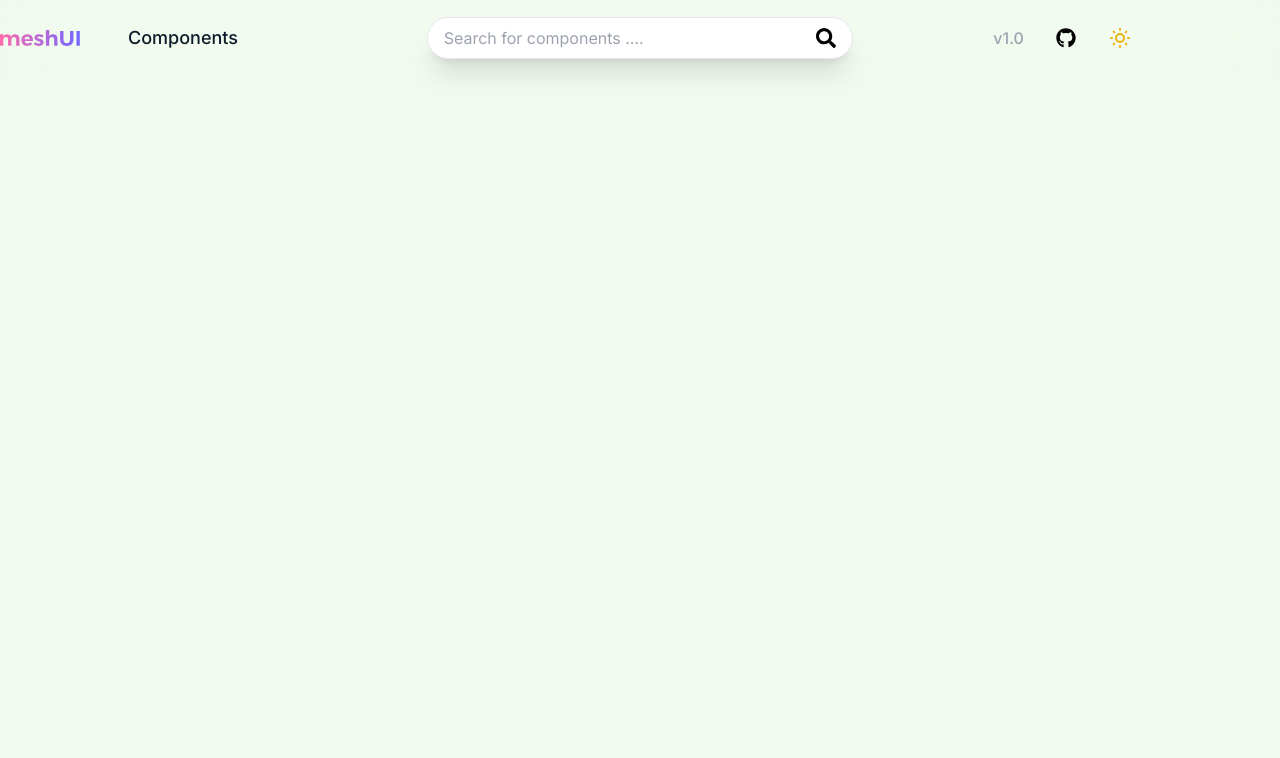
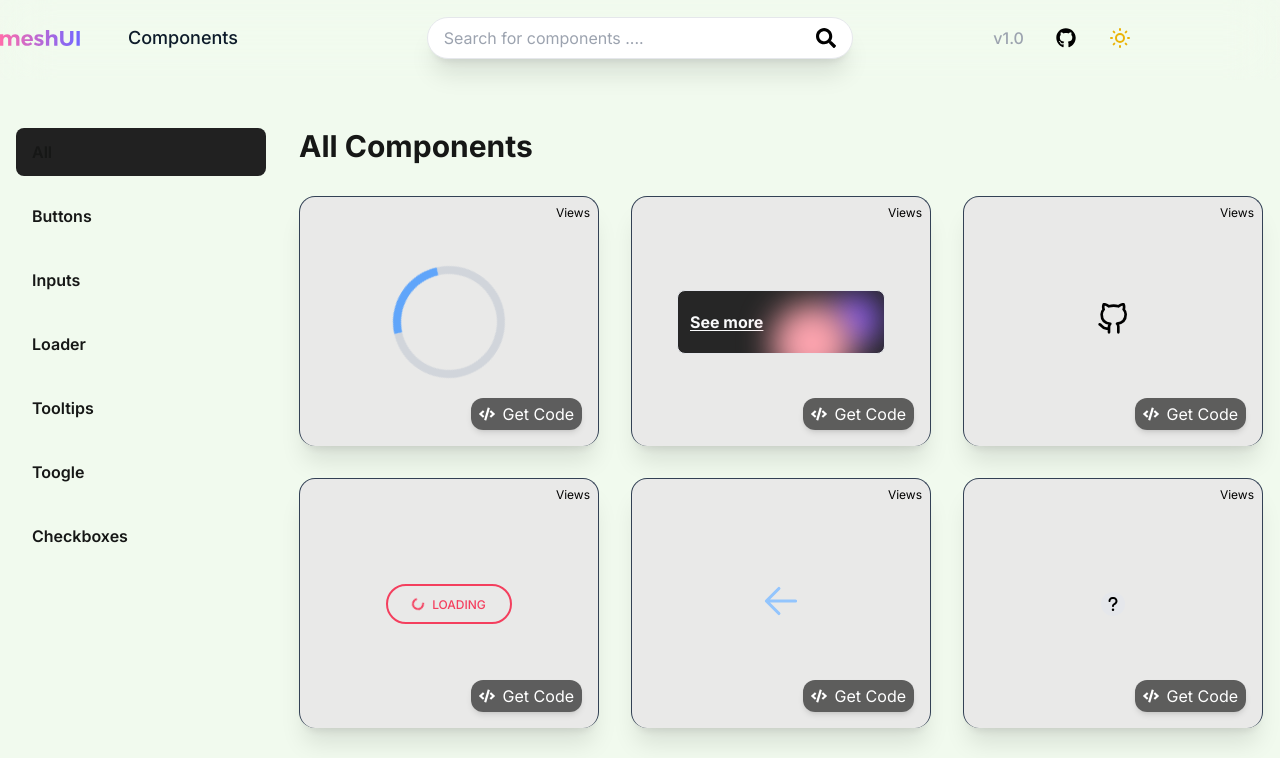
Before and after one commit to devAaus/Mesh_Ui, a Next.js app: page /elements in a window 1280 px wide. Shown: the top 758 px of the page. Built offline with nearby package versions, Linux system fonts and the light colour scheme.

Commit message:
updated components page

```diff
--- a/app/data.js
+++ b/app/data.js
@@ -2,6 +2,7 @@ export const data = [
     {
         id: 1,
         name: 'Loader1',
+        category: 'loader',
         code: <div class="flex-col gap-4 w-full flex items-center justify-center">
             <div class="w-28 h-28 border-8 text-blue-400 text-4xl animate-spin border-gray-300 flex items-center justify-center border-t-blue-400 rounded-full">
             </div>
@@ -10,13 +11,15 @@ export const data = [
     {
         id: 2,
         name: 'Button1',
-        code: <button class="group group-hover:before:duration-500 group-hover:after:duration-500 after:duration-500 hover:border-rose-300 hover:before:[box-shadow:_20px_20px_20px_30px_#a21caf] duration-500 before:duration-500 hover:duration-500 underline underline-offset-2 hover:after:-right-8 hover:before:right-12 hover:before:-bottom-8 hover:before:blur hover:underline hover:underline-offset-4  origin-left hover:decoration-2 hover:text-rose-300 relative bg-neutral-800 h-16 w-64 border text-left p-3 text-gray-50 text-base font-bold rounded-lg  overflow-hidden  before:absolute before:w-12 before:h-12 before:content[''] before:right-1 before:top-1 before:z-10 before:bg-violet-500 before:rounded-full before:blur-lg  after:absolute after:z-10 after:w-20 after:h-20 after:content['']  after:bg-rose-300 after:right-8 after:top-3 after:rounded-full after:blur-lg">
+        category: 'button',
+        code: <button class=" group group-hover:before:duration-500 group-hover:after:duration-500 after:duration-500 hover:border-rose-300 hover:before:[box-shadow:_20px_20px_20px_30px_#a21caf] duration-500 before:duration-500 hover:duration-500 underline underline-offset-2 hover:after:-right-8 hover:before:right-12 hover:before:-bottom-8 hover:before:blur hover:underline hover:underline-offset-4  origin-left hover:decoration-2 hover:text-rose-300 relative bg-neutral-800 h-16 w-52 border text-left p-3 text-gray-50 text-base font-bold rounded-lg  overflow-hidden  before:absolute before:w-12 before:h-12 before:content[''] before:right-1 before:top-1 before:z-10 before:bg-violet-500 before:rounded-full before:blur-lg  after:absolute after:z-10 after:w-20 after:h-20 after:content['']  after:bg-rose-300 after:right-8 after:top-3 after:rounded-full after:blur-lg">
             See more
         </button>
     },
     {
         id: 3,
         name: 'Button2',
+        category: 'button',
         code: <div class="group relative">
             <button>
                 <svg stroke-linejoin="round" stroke-linecap="round" stroke-width="2" stroke="currentColor" fill="none" viewBox="0 0 24 24" class="w-8 hover:scale-125 duration-200 hover:stroke-blue-500 text-black"><path d="M9 19c-5 1.5-5-2.5-7-3m14 6v-3.87a3.37 3.37 0 0 0-.94-2.61c3.14-.35 6.44-1.54 6.44-7A5.44 5.44 0 0 0 20 4.77 5.07 5.07 0 0 0 19.91 1S18.73.65 16 2.48a13.38 13.38 0 0 0-7 0C6.27.65 5.09 1 5.09 1A5.07 5.07 0 0 0 5 4.77a5.44 5.44 0 0 0-1.5 3.78c0 5.42 3.3 6.61 6.44 7A3.37 3.37 0 0 0 9 18.13V22"></path></svg>
@@ -27,6 +30,7 @@ export const data = [
     {
         id: 4,
         name: 'Loader2',
+        category: 'loader',
         code: <button
             class="inline-block rounded-full border-2 border-rose-500 text-rose-500 hover:border-rose-600 hover:bg-rose-400 hover:bg-opacity-10 hover:text-rose-600 focus:border-rose-700 focus:text-rose-700 active:border-rose-800 active:text-rose-800 dark:border-rose-300 dark:text-rose-300 dark:hover:hover:bg-rose-300 px-6 pb-2 pt-2.5 text-xs font-medium uppercase leading-normal transition duration-150 ease-in-out focus:outline-none focus:ring-0"
             type="button"
@@ -47,6 +51,7 @@ export const data = [
     {
         id: 5,
         name: 'Button3',
+        category: 'button',
         code: <button class="cursor-pointer duration-200 hover:scale-125 active:scale-100" title="Go Back">
             <svg xmlns="http://www.w3.org/2000/svg" width="50px" height="50px" viewBox="0 0 24 24" class="stroke-blue-300">
                 <path stroke-linejoin="round" stroke-linecap="round" stroke-width="1.5" d="M11 6L5 12M5 12L11 18M5 12H19"></path>
@@ -56,6 +61,7 @@ export const data = [
     {
         id: 6,
         name: 'Tooltip',
+        category: 'tooltip',
         code: <section class="relative flex justify-center items-center">
             <div
                 class="group flex justify-center transition-all rounded-full bg-gray-200 p-1"
@@ -74,6 +80,7 @@ export const data = [
     {
         id: 7,
         name: 'Toogle',
+        category: 'toogle',
         code: <label class="relative inline-flex items-center cursor-pointer">
             <input type="checkbox" value="" class="sr-only peer" />
             <div class="group peer ring-0 bg-rose-400  rounded-full outline-none duration-300 after:duration-300 w-24 h-12  shadow-md peer-checked:bg-emerald-500  peer-focus:outline-none  after:content-['✖️']  after:rounded-full after:absolute after:bg-gray-50 after:outline-none after:h-10 after:w-10 after:top-1 after:left-1 after:-rotate-180 after:flex after:justify-center after:items-center peer-checked:after:translate-x-12 peer-checked:after:content-['✔️'] peer-hover:after:scale-95 peer-checked:after:rotate-0">
@@ -83,11 +90,13 @@ export const data = [
     {
         id: 8,
         name: 'Loader3',
+        category: 'loader',
         code: <div class="loader border-r-2 rounded-full border-yellow-500 bg-yellow-300 animate-bounce aspect-square w-8 flex justify-center items-center text-yellow-700">$</div>
     },
     {
         id: 9,
         name: 'Toogle2',
+        category: 'toogle',
         code: <label class="relative block aspect-[2/0.75] cursor-pointer w-20 rounded-full  bg-gradient-to-r from-red-600 to-green-600 bg-[length:100%_100%] shadow-2xl shadow-purple-300 transition-all duration-500 [&amp;:has(input:checked)]:rotate-180  hover:bg-[length:100%_500%] focus:bg-[length:100%_500%]">
             <input type="checkbox" class="peer/input hidden" />
             <div class="absolute left-[3%] top-1/2 aspect-square h-[90%] -translate-y-1/2 rotate-180 rounded-full bg-white transition-all duration-500 peer-checked/input:left-[63%] peer-checked/input:-rotate-6"></div>
@@ -96,6 +105,7 @@ export const data = [
     {
         id: 10,
         name: 'Loader4',
+        category: 'loader',
         code: <div
             class="p-3 animate-spin drop-shadow-2xl bg-gradient-to-bl from-pink-400 via-purple-400 to-indigo-600 md:w-48 md:h-48 h-32 w-32 aspect-square rounded-full"
         >
@@ -107,6 +117,7 @@ export const data = [
     {
         id: 11,
         name: 'Toogle2',
+        category: 'toogle',
         code: <label
             class="w-9 h-10 cursor-pointer flex flex-col items-center justify-center"
         >
@@ -126,6 +137,7 @@ export const data = [
     {
         id: 12,
         name: 'ToolTip2',
+        category: 'tooltip',
         code: <section class="flex justify-center items-center">
             <button
                 href="/"
@@ -155,6 +167,7 @@ export const data = [
     {
         id: 13,
         name: 'Button4',
+        category: 'button',
         code: <div className="main flex flex-col gap-2">
             <div className="up flex gap-2">
                 <button className="card1 w-[90px] h-[90px] outline-none bg-white rounded-tl-[90px] rounded-tr-md rounded-br-md rounded-bl-md shadow-sm transition-all duration-200 ease-in-out cursor-pointer hover:scale-110 hover:bg-[#cc39a4] group">
@@ -180,6 +193,7 @@ export const data = [
     {
         id: 14,
         name: 'Button5',
+        category: 'button',
         code: <button class="cta flex items-center relative m-auto px-[18px] py-[12px] [transition:all_0.2s_ease] bg-none cursor-pointer before:content-[''] before:absolute before:top-0 before:left-0 before:block before:rounded-[50px] before:bg-[#b1dae7] before:w-[50px] before:h-[50px] before:[transition:all_0.2s_ease] hover:before:w-[100%] hover:before:bg-[#b1dae7] group active:scale-[0.95]">
 
             <span class="relative font-[' Ubuntu',_sans-serif] text-[18px] font-bold tracking-wider text-[#234567]">Hover me</span>
@@ -193,11 +207,13 @@ export const data = [
     {
         id: 15,
         name: 'Input',
-        code: <input type="text" placeholder="Write here..." name="text" class="rounded-[10px] outline-[3px] outline outline-[#FEBF00]  bg-[#e2e2e2] outline-offset-[3px] px-4 py-[10px] [transition:0.25s] focus:outline-offset-[5px] focus:bg-[#fff]" />
+        category: 'input',
+        code: <input type="text" placeholder="Write here..." name="text" class="w-52 rounded-[10px] outline-[3px] outline outline-[#FEBF00]  bg-[#e2e2e2] outline-offset-[3px] px-4 py-[10px] [transition:0.25s] focus:outline-offset-[5px] focus:bg-[#fff]" />
     },
     {
         id: 16,
         name: 'Button6',
+        category: 'button',
         code: <button
             title="Add New"
             class="group cursor-pointer outline-none hover:rotate-90 duration-300"
@@ -221,6 +237,7 @@ export const data = [
     {
         id: 17,
         name: 'Button7',
+        category: 'button',
         code: <button class="button type1 h-[50px] w-[200px] relative bg-transparent cursor-pointer border-[2px] border-[solid] border-[#252525] overflow-hidden rounded-[30px] text-[#333] [transition:all_0.5s_ease-in-out] after:content-[''] after:absolute after:left-[0] after:top-[0] after:[transition:all_0.5s_ease-in-out] after:bg-[#333] after:rounded-[30px] after:invisible after:h-[10px] after:w-[10px] after:-z-[1] hover:[box-shadow:1px_1px_200px_#252525] hover:text-[#fff] hover:border-[none] hover:after:visible hover:after:scale-[100] hover:after:translate-x-[2px]">
             <span class="btn-txt font-extrabold tracking-[4px]">Hello</span>
         </button>
@@ -228,8 +245,9 @@ export const data = [
     {
         id: 18,
         name: 'Input2',
+        category: 'input',
         code: <div
-            class="relative group rounded-lg w-64 bg-gray-50 overflow-hidden before:absolute before:w-12 before:h-12 before:content[''] before:right-0 before:bg-violet-500 before:rounded-full before:blur-lg before:[box-shadow:-60px_20px_10px_10px_#F9B0B9]"
+            class="relative group rounded-lg w-52 bg-gray-50 overflow-hidden before:absolute before:w-12 before:h-12 before:content[''] before:right-0 before:bg-violet-500 before:rounded-full before:blur-lg before:[box-shadow:-60px_20px_10px_10px_#F9B0B9]"
         >
             <svg
                 y="0"
@@ -264,7 +282,8 @@ export const data = [
     {
         id: 19,
         name: 'Checkbox',
-        code: <label class="cyberpunk-checkbox-label text-[18px] text-[#fff] cursor-pointer select-none flex items-center">
+        category: 'checkbox',
+        code: <label class="cyberpunk-checkbox-label text-[18px] text-[#000] cursor-pointer select-none flex items-center">
             <input type="checkbox" class="cyberpunk-checkbox appearance-none w-5 h-5 border-[2px] border-[solid] border-[#30cfd0] rounded-md bg-transparent inline-block relative mr-3 cursor-pointer before:content-[''] before:bg-[#30cfd0] before:block before:absolute before:top-2/4 before:left-2/4 before:-translate-x-1/2 before:-translate-y-1/2 before:scale-0 before:w-[10px] before:h-[10px] before:rounded-[3px] before:[transition:all_0.3s_ease-in-out] checked:before:-translate-x-1/2 checked:before:-translate-y-1/2 checked:before:scale-100" />
             Check me
         </label>
--- a/app/elements/page.jsx
+++ b/app/elements/page.jsx
@@ -1,12 +1,23 @@
+import Sidebar from '@/components/Sidebar'
 import React from 'react'
+import { data } from '../data'
+import Card from '@/components/Card'
 
 const Elements = () => {
     return (
-        <div className=" py-40 antialiased relative overflow-hidden">
+        <div className="flex py-32 antialiased overflow-hidden">
 
+            <Sidebar />
 
+            <div className='max-w-screen-2xl mx-auto flex flex-col gap-8'>
+                <h4 className='text-3xl font-bold text-hLight dark:text-hDark'>All Components</h4>
 
-
+                <div className=' grid grid-cols-2 lg:grid-cols-3 xl:grid-cols-3 2xl:grid-cols-5 items-center justify-center gap-8'>
+                    {data.map((item) => (
+                        <Card key={item.id} item={item} />
+                    ))}
+                </div>
+            </div>
 
         </div>
     )
--- /dev/null
+++ b/components/Card.jsx
@@ -0,0 +1,22 @@
+import Link from 'next/link'
+import React from 'react'
+import { FaCode } from 'react-icons/fa'
+
+const Card = ({ item }) => {
+    return (
+        <div className="w-[300px] h-[250px] max-w-full relative rounded-2xl border border-b-0 flex  items-center justify-center border-slate-700 px-8 py-6 bg-[#e9e9e8] backdrop-blur-3xl shadow-xl ">
+
+            <span>{item.code}</span>
+
+            <Link href={`elements/${item.id}`}>
+                <span className="absolute bottom-4 right-4 bg-black/60 px-2 py-1 rounded-xl text-white shadow-md flex gap-2 items-center">
+                    <FaCode /> Get Code
+                </span>
+            </Link>
+
+            <span className='absolute top-2 right-2 text-xs'>Views</span>
+        </div>
+    )
+}
+
+export default Card
--- a/components/Navbar.jsx
+++ b/components/Navbar.jsx
@@ -24,7 +24,7 @@ const Navbar = () => {
     const inView = useInView(ref, { once: true })
 
     return (
-        <nav className='w-full z-50 fixed top-0  bg-transparent backdrop-blur-xl' ref={ref}>
+        <nav className='w-full h-20 z-50 fixed top-0  bg-transparent backdrop-blur-xl' ref={ref}>
             <motion.div
                 initial={{ opacity: 0, y: -100 }}
                 animate={inView ? { opacity: 1, y: 0 } : { opacity: 0, y: -100 }}
--- /dev/null
+++ b/components/Sidebar.jsx
@@ -0,0 +1,61 @@
+"use client"
+
+import Link from 'next/link'
+import { usePathname } from 'next/navigation'
+import React from 'react'
+
+
+const title = [
+    {
+        id: 1,
+        name: 'All',
+        link: '/elements'
+    },
+    {
+        id: 2,
+        name: 'Buttons',
+        link: '/elements/buttons'
+    },
+    {
+        id: 3,
+        name: 'Inputs',
+        link: '/elements/inputs'
+    },
+    {
+        id: 4,
+        name: 'Loader',
+        link: '/elements/loader'
+    },
+    {
+        id: 5,
+        name: 'Tooltips',
+        link: '/elements/tooltips'
+    },
+    {
+        id: 6,
+        name: 'Toogle',
+        link: '/elements/toogle'
+    },
+    {
+        id: 7,
+        name: 'Checkboxes',
+        link: '/elements/checkboxes'
+    }
+]
+
+const Sidebar = () => {
+
+    const pathName = usePathname()
+
+    return (
+        <div className='w-[250px] min-h-screen mx-4 sticky top-0 left-0 pb-4 hidden xl:flex flex-col gap-3 overflow-hidden' >
+            {title.map((t) => (
+                <Link key={t.id} href={t.link} className={`text-hLight dark:text-hDark hover:text-hDark hover:bg-[#212121] flex items-center gap-2 font-semibold px-4 mb-1 py-3 rounded-lg transition-all duration-300 ease-in-out ${pathName === t.link ? 'bg-[#212121] text-hDark' : ''}`}>
+                    {t.name}
+                </Link>
+            ))}
+        </div>
+    )
+}
+
+export default Sidebar
```
